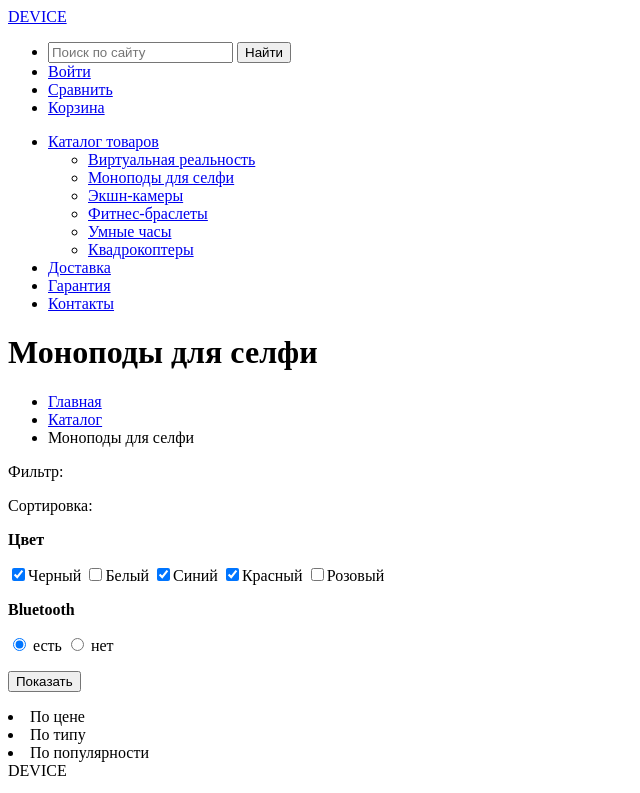
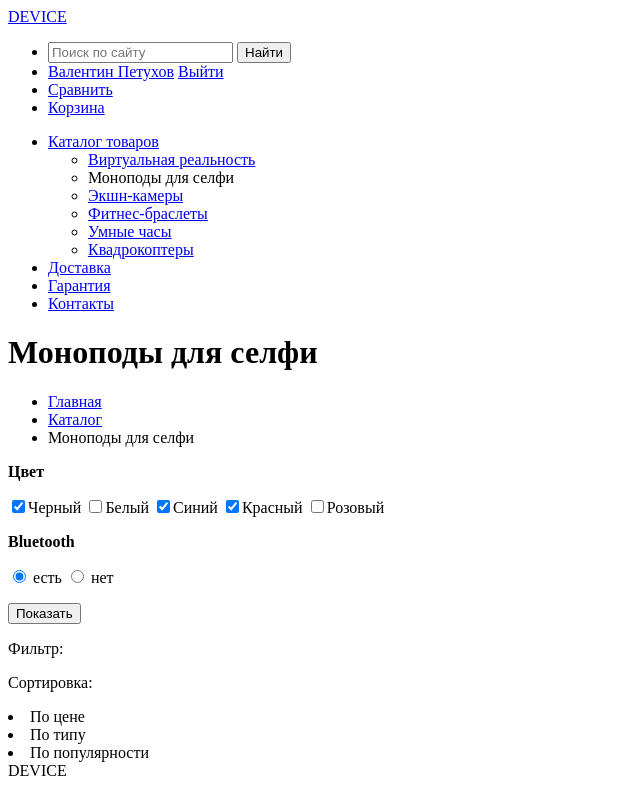
Before and after one commit to AlexyLexto92/620625-device, a plain HTML site: page catalog.html in a window 1280 px wide. Shown: the top 793 px of the page, without its empty margins (0-640 px from the left). Drawn offline with Linux system fonts and the light colour scheme.

Commit message:
последняя версия правок

```diff
--- a/catalog.html
+++ b/catalog.html
@@ -19,7 +19,8 @@
           </li>
 
           <li class="user-blok">
-            <a class="user-blok-link" href="#">Войти</a>
+              <a class="user-block-link user-block-link-login" href="#">Валентин Петухов</a>
+              <a class="user-block-link user-block-link_logout" href="#">Выйти</a>
           </li>
 
           <li class="compare-blok">
@@ -37,7 +38,7 @@
            <!--ИСПРАВЛЕНО-->
               <ul class="sub-menu-one"><!--ИСПРАВЛЕНО-->
                 <li><a href="#">Виртуальная реальность</a></li><!-- ссылка второго уровня -->
-                <li><a href="#">Моноподы для селфи</a></li><!-- ссылка второго уровня -->
+                <li><a>Моноподы для селфи</a></li><!-- ссылка второго уровня -->
                 <li><a href="#">Экшн-камеры</a></li><!-- ссылка второго уровня --><!--ИСПРАВЛЕНО-->
 
                 <li><a href="#">Фитнес-браслеты</a></li><!-- ссылка второго уровня -->
@@ -68,11 +69,10 @@
       </ul>
 
 
+
+
       <section class="forms"><!--формы  -->
-        <div class="filter-name">
-        <p class="catalog-aside-title">Фильтр:</p>
-                 <p class="catalog-sort__title">Сортировка:</p>
-        </div>
+
       <aside class="chek"><!--радио кнопки и чекбоксы--><!--ИСПРАВЛЕНО-->
         <form method="post" action="htpps://echo.htmlacademy.ru">
                 <b>Цвет</b><!--ИСПРАВЛЕНО-->
@@ -92,8 +92,12 @@
 
               </aside>
 </section>
+
 <section class="main-menu-catalog"><!--фильтр и сортировка-->
-
+  <div class="filter-name">
+      <p class="catalog-aside-title">Фильтр:</p>
+               <p class="catalog-sort__title">Сортировка:</p>
+      </div>
 <nav class="sort-navigation">
 <li class="sort-navigation-item sort-navigation-item-sale">
     <a class="sort-navigation-item-link">По цене</a>
@@ -107,8 +111,9 @@
 </nav>
 
 
-          <!--товары-->
+
 </section>
+
 
 
     </main>
```
Lines whose indentation alone changed are shown as unchanged.
